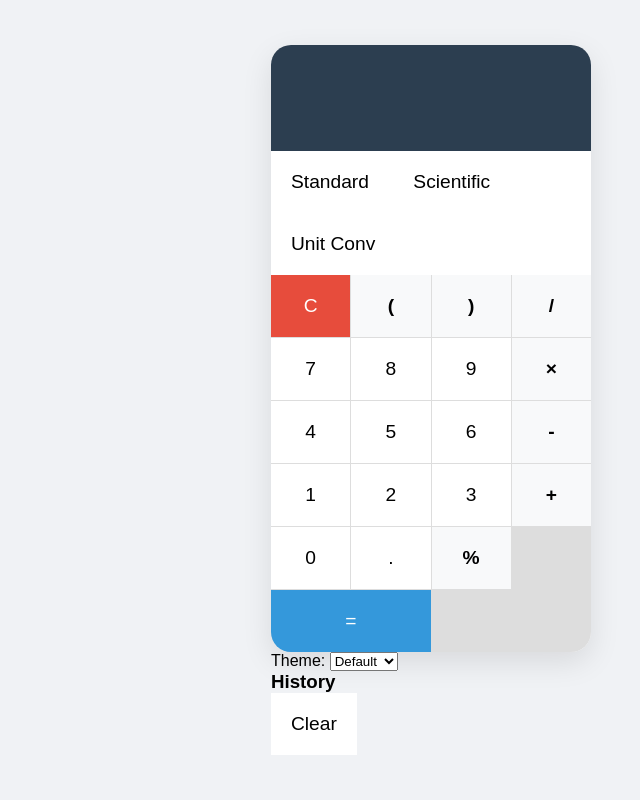
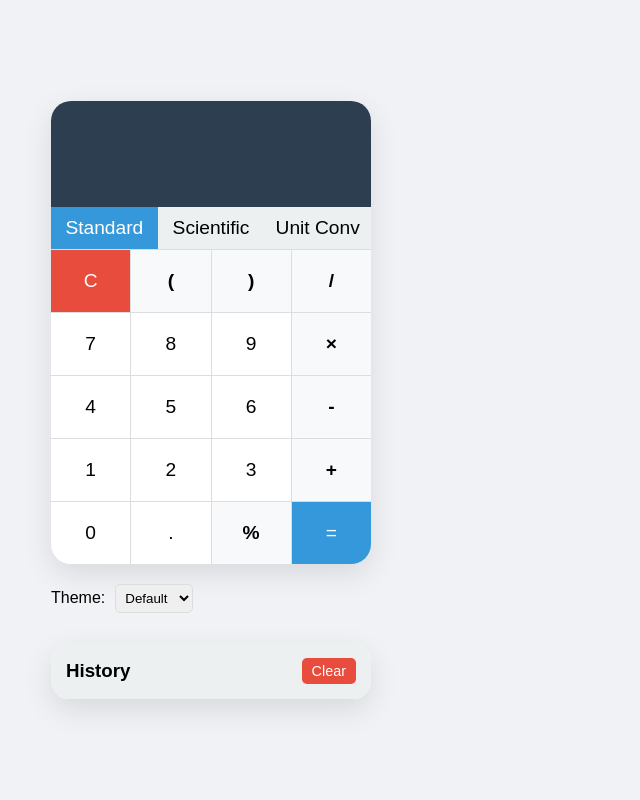
Before and after one commit to santhosh-h2o/simple_calc, a Flask app: page / in a window 1280 px wide. Shown: the whole page, without its empty margins (209-849 px from the left). Run offline with Flask 3, Linux system fonts and the light colour scheme.

Commit message:
Update CSS with enhanced calculator styling

```diff
--- a/static/css/style.css
+++ b/static/css/style.css
@@ -11,6 +11,16 @@ body {
     align-items: center;
     min-height: 100vh;
     background: #f0f2f5;
+    transition: background-color 0.3s;
+}
+
+.calculator-container {
+    display: flex;
+    flex-direction: column;
+    gap: 20px;
+    max-width: 800px;
+    width: 100%;
+    padding: 20px;
 }
 
 .calculator {
@@ -19,6 +29,7 @@ body {
     box-shadow: 0 10px 30px rgba(0, 0, 0, 0.1);
     overflow: hidden;
     width: 320px;
+    transition: all 0.3s;
 }
 
 .display {
@@ -27,6 +38,7 @@ body {
     text-align: right;
     color: white;
     position: relative;
+    transition: background-color 0.3s;
 }
 
 .display input {
@@ -46,6 +58,26 @@ body {
     font-size: 1.2rem;
 }
 
+.mode-toggle {
+    display: flex;
+    background: #ecf0f1;
+    border-bottom: 1px solid #ddd;
+}
+
+.mode-toggle button {
+    flex: 1;
+    padding: 10px;
+    border: none;
+    background: transparent;
+    cursor: pointer;
+    transition: background-color 0.3s;
+}
+
+.mode-toggle button.mode-active {
+    background: #3498db;
+    color: white;
+}
+
 .buttons {
     display: grid;
     grid-template-columns: repeat(4, 1fr);
@@ -59,7 +91,7 @@ button {
     font-size: 1.2rem;
     cursor: pointer;
     background: white;
-    transition: background 0.2s;
+    transition: all 0.2s;
 }
 
 button:hover {
@@ -71,10 +103,14 @@ button:hover {
     font-weight: bold;
 }
 
+.function {
+    background: #e8f4f8;
+    font-weight: bold;
+}
+
 .equals {
     background: #3498db;
     color: white;
-    grid-column: span 2;
 }
 
 .equals:hover {
@@ -89,3 +125,240 @@ button:hover {
 .clear:hover {
     background: #c0392b;
 }
+
+/* Unit converter styles */
+.unit-converter {
+    padding: 15px;
+    display: flex;
+    flex-direction: column;
+    gap: 15px;
+}
+
+.unit-input {
+    width: 100%;
+}
+
+.unit-input input {
+    width: 100%;
+    padding: 10px;
+    border: 1px solid #ddd;
+    border-radius: 5px;
+    font-size: 1.2rem;
+}
+
+.unit-selectors {
+    display: flex;
+    align-items: center;
+    gap: 10px;
+}
+
+.unit-selectors select {
+    flex: 1;
+    padding: 10px;
+    border: 1px solid #ddd;
+    border-radius: 5px;
+    font-size: 1rem;
+}
+
+.to-label {
+    font-weight: bold;
+}
+
+.convert-button {
+    background: #3498db;
+    color: white;
+    border: none;
+    padding: 12px;
+    border-radius: 5px;
+    font-size: 1.1rem;
+    cursor: pointer;
+}
+
+.convert-button:hover {
+    background: #2980b9;
+}
+
+.conversion-result {
+    padding: 10px;
+    min-height: 40px;
+    text-align: center;
+    font-size: 1.2rem;
+    font-weight: bold;
+}
+
+/* History styles */
+.history-container {
+    background: white;
+    border-radius: 20px;
+    box-shadow: 0 10px 30px rgba(0, 0, 0, 0.1);
+    overflow: hidden;
+    width: 320px;
+    transition: all 0.3s;
+}
+
+.history-header {
+    display: flex;
+    justify-content: space-between;
+    align-items: center;
+    padding: 15px;
+    background: #ecf0f1;
+    border-bottom: 1px solid #ddd;
+}
+
+.clear-history {
+    background: #e74c3c;
+    color: white;
+    border: none;
+    padding: 5px 10px;
+    border-radius: 5px;
+    cursor: pointer;
+    font-size: 0.9rem;
+}
+
+.history-list {
+    max-height: 300px;
+    overflow-y: auto;
+}
+
+.history-item {
+    padding: 10px 15px;
+    border-bottom: 1px solid #eee;
+    cursor: pointer;
+    transition: background-color 0.2s;
+}
+
+.history-item:hover {
+    background-color: #f9f9f9;
+}
+
+.history-expression {
+    font-size: 0.9rem;
+    color: #7f8c8d;
+}
+
+.history-result {
+    font-size: 1.1rem;
+    font-weight: bold;
+}
+
+/* Theme selector */
+.theme-selector {
+    display: flex;
+    align-items: center;
+    gap: 10px;
+    margin-bottom: 10px;
+}
+
+.theme-selector select {
+    padding: 5px;
+    border-radius: 5px;
+    border: 1px solid #ddd;
+}
+
+/* Themes */
+body.dark-theme {
+    background: #121212;
+    color: #fff;
+}
+
+body.dark-theme .calculator,
+body.dark-theme .history-container {
+    background: #1e1e1e;
+    box-shadow: 0 10px 30px rgba(0, 0, 0, 0.3);
+}
+
+body.dark-theme .display {
+    background: #000;
+}
+
+body.dark-theme button {
+    background: #333;
+    color: #fff;
+}
+
+body.dark-theme .operator {
+    background: #444;
+}
+
+body.dark-theme .function {
+    background: #2c3e50;
+}
+
+body.dark-theme .mode-toggle {
+    background: #333;
+}
+
+body.dark-theme .history-header {
+    background: #333;
+    color: #fff;
+}
+
+body.dark-theme .history-item {
+    border-bottom: 1px solid #333;
+}
+
+body.dark-theme .history-item:hover {
+    background-color: #2a2a2a;
+}
+
+body.light-theme {
+    background: #ffffff;
+}
+
+body.light-theme .calculator,
+body.light-theme .history-container {
+    box-shadow: 0 5px 15px rgba(0, 0, 0, 0.05);
+}
+
+body.light-theme .display {
+    background: #4a90e2;
+}
+
+body.colorful-theme {
+    background: linear-gradient(135deg, #6a11cb 0%, #2575fc 100%);
+}
+
+body.colorful-theme .calculator {
+    background: rgba(255, 255, 255, 0.9);
+    box-shadow: 0 10px 30px rgba(0, 0, 0, 0.2);
+}
+
+body.colorful-theme .display {
+    background: linear-gradient(135deg, #3a1c71 0%, #d76d77 50%, #ffaf7b 100%);
+}
+
+body.colorful-theme .equals {
+    background: #ff7675;
+}
+
+body.colorful-theme .equals:hover {
+    background: #e84393;
+}
+
+body.colorful-theme .operator {
+    background: #74b9ff;
+    color: #2d3436;
+}
+
+body.colorful-theme .function {
+    background: #a29bfe;
+    color: #2d3436;
+}
+
+/* Bracket highlighting */
+.bracket-highlight {
+    background-color: rgba(52, 152, 219, 0.3);
+}
+
+/* Responsive design */
+@media (max-width: 768px) {
+    .calculator-container {
+        flex-direction: column;
+        align-items: center;
+    }
+
+    .calculator, .history-container {
+        width: 100%;
+        max-width: 320px;
+    }
+}
```
